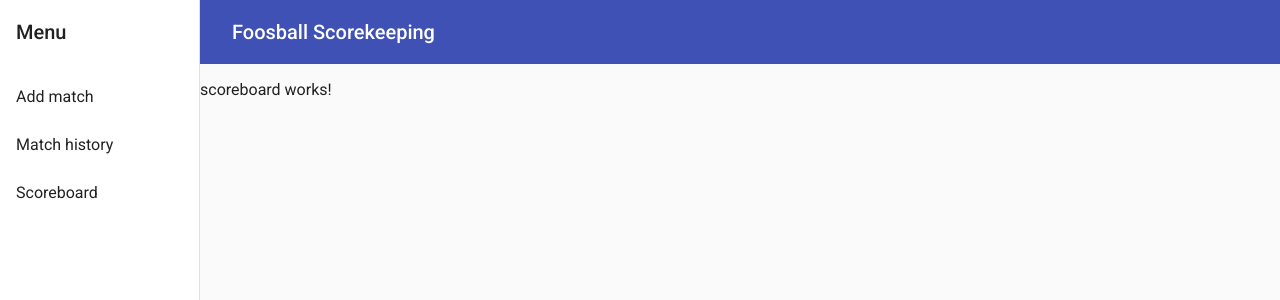
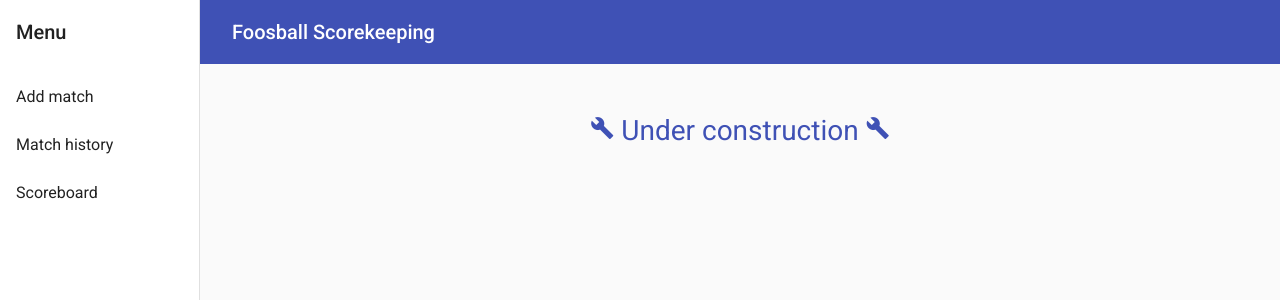
Before and after one commit to JonathanDelm/foosball, an Angular app: page /scoreboard in a window 1280 px wide. Shown: the top 300 px of the page. Built offline with nearby package versions, Linux system fonts and the light colour scheme.

Commit message:
Make deployed frontend work with deployed backend (+ minor changes to the UI)

```diff
--- a/src/app/add-match/add-match.component.css
+++ b/src/app/add-match/add-match.component.css
@@ -32,6 +32,10 @@ button {
     padding-top: 8px;
 }
 
+::ng-deep .mat-select-panel{
+    max-height: none !important;
+ }
+
 ::ng-deep .mat-form-field-flex > .mat-form-field-infix { padding: 0.6em 0px !important;}
 ::ng-deep .mat-form-field-label-wrapper { top: -1.2em; }
 ::ng-deep .mat-form-field-wrapper { padding-bottom: 16px; }
--- a/src/app/match-history/match-history.component.ts
+++ b/src/app/match-history/match-history.component.ts
@@ -23,6 +23,18 @@ export class MatchHistoryComponent implements OnInit {
 
       setTimeout(() => {
         this.dataSource.sort = this.sort;
+        this.dataSource.filterPredicate = (match: Match, filter: string) => {
+          const scoreString1 = match.scoreTeam1.toString() + ' - ' + match.scoreTeam2.toString();
+          const scoreString2 = match.scoreTeam1.toString() + '-' + match.scoreTeam2.toString();
+          const scoreString3 = match.scoreTeam2.toString() + ' - ' + match.scoreTeam1.toString();
+          const scoreString4 = match.scoreTeam2.toString() + '-' + match.scoreTeam1.toString();
+          return match.player1Team1.toLowerCase().includes(filter.toLowerCase()) ||
+            match.player2Team1.toLowerCase().includes(filter.toLowerCase()) ||
+            match.player1Team2.toLowerCase().includes(filter.toLowerCase()) ||
+            match.player2Team2.toLowerCase().includes(filter.toLowerCase()) ||
+            scoreString1.includes(filter.toLowerCase()) || scoreString2.includes(filter.toLowerCase()) ||
+            scoreString3.includes(filter.toLowerCase()) || scoreString4.includes(filter.toLowerCase());
+        };
       }, 0);
     })
   }
@@ -30,18 +42,7 @@ export class MatchHistoryComponent implements OnInit {
   @ViewChild(MatSort, {static: true}) sort: MatSort;
 
   ngOnInit() {
-    this.dataSource.filterPredicate = (match: Match, filter: string) => {
-      const scoreString1 = match.scoreTeam1.toString() + ' - ' + match.scoreTeam2.toString();
-      const scoreString2 = match.scoreTeam1.toString() + '-' + match.scoreTeam2.toString();
-      const scoreString3 = match.scoreTeam2.toString() + ' - ' + match.scoreTeam1.toString();
-      const scoreString4 = match.scoreTeam2.toString() + '-' + match.scoreTeam1.toString();
-      return match.player1Team1.toLowerCase().includes(filter.toLowerCase()) ||
-        match.player2Team1.toLowerCase().includes(filter.toLowerCase()) ||
-        match.player1Team2.toLowerCase().includes(filter.toLowerCase()) ||
-        match.player2Team2.toLowerCase().includes(filter.toLowerCase()) ||
-        scoreString1.includes(filter.toLowerCase()) || scoreString2.includes(filter.toLowerCase()) ||
-        scoreString3.includes(filter.toLowerCase()) || scoreString4.includes(filter.toLowerCase());
-    };
+
   }
 
   applyPlayerFilter(event: Event) {
@@ -49,9 +50,4 @@ export class MatchHistoryComponent implements OnInit {
     this.dataSource.filter = filterValue.trim().toLowerCase();
   }
 
-  applyScoreFilter(event: Event) {
-    const filterValue = (event.target as HTMLInputElement).value;
-    this.dataSource.filter = filterValue.trim().toLowerCase();
-  }
-
 }
--- a/src/app/scoreboard/scoreboard.component.css
+++ b/src/app/scoreboard/scoreboard.component.css
@@ -0,0 +1,6 @@
+.underConstruction {
+    font-size: 28px;
+    margin-top: 50px;
+    text-align: center;
+    color: #3f51b5;
+}
--- a/src/app/scoreboard/scoreboard.component.html
+++ b/src/app/scoreboard/scoreboard.component.html
@@ -1 +1,5 @@
-<p>scoreboard works!</p>
+<div class="underConstruction">
+    <mat-icon>build</mat-icon>
+    Under construction
+    <mat-icon>build</mat-icon>
+</div>
--- a/src/app/shared/api.service.ts
+++ b/src/app/shared/api.service.ts
@@ -3,6 +3,7 @@ import { Observable, throwError } from 'rxjs';
 import { catchError, map } from 'rxjs/operators';
 import { HttpClient, HttpHeaders, HttpErrorResponse } from '@angular/common/http';
 import { Match } from '../match.model';
+import { BACKEND_URL } from 'src/environments/environment';
 
 @Injectable({
   providedIn: 'root'
@@ -10,10 +11,14 @@ import { Match } from '../match.model';
 
 export class ApiService {
 
-  endpoint: string = 'http://localhost:4000/api';
+  // endpoint: string = 'http://localhost:4000/api';
+  endpoint: string;
+
   headers = new HttpHeaders().set('Content-Type', 'application/json');
 
-  constructor(private http: HttpClient) { }
+  constructor(private http: HttpClient) {
+      this.endpoint = BACKEND_URL;
+  }
 
   // Add match
   AddMatch(data: Match): Observable<any> {
--- a/src/environments/environment.prod.ts
+++ b/src/environments/environment.prod.ts
@@ -1,3 +1,5 @@
 export const environment = {
   production: true
 };
+
+export const BACKEND_URL = "https://tafelvoetbal-backend.herokuapp.com/api";
--- a/src/environments/environment.ts
+++ b/src/environments/environment.ts
@@ -5,6 +5,9 @@
 export const environment = {
   production: false
 };
+
+export const BACKEND_URL = 'http://localhost:4000/api';
+// export const BACKEND_URL = 'https://tafelvoetbal-backend.herokuapp.com/api';
 
 /*
  * For easier debugging in development mode, you can import the following file
```
